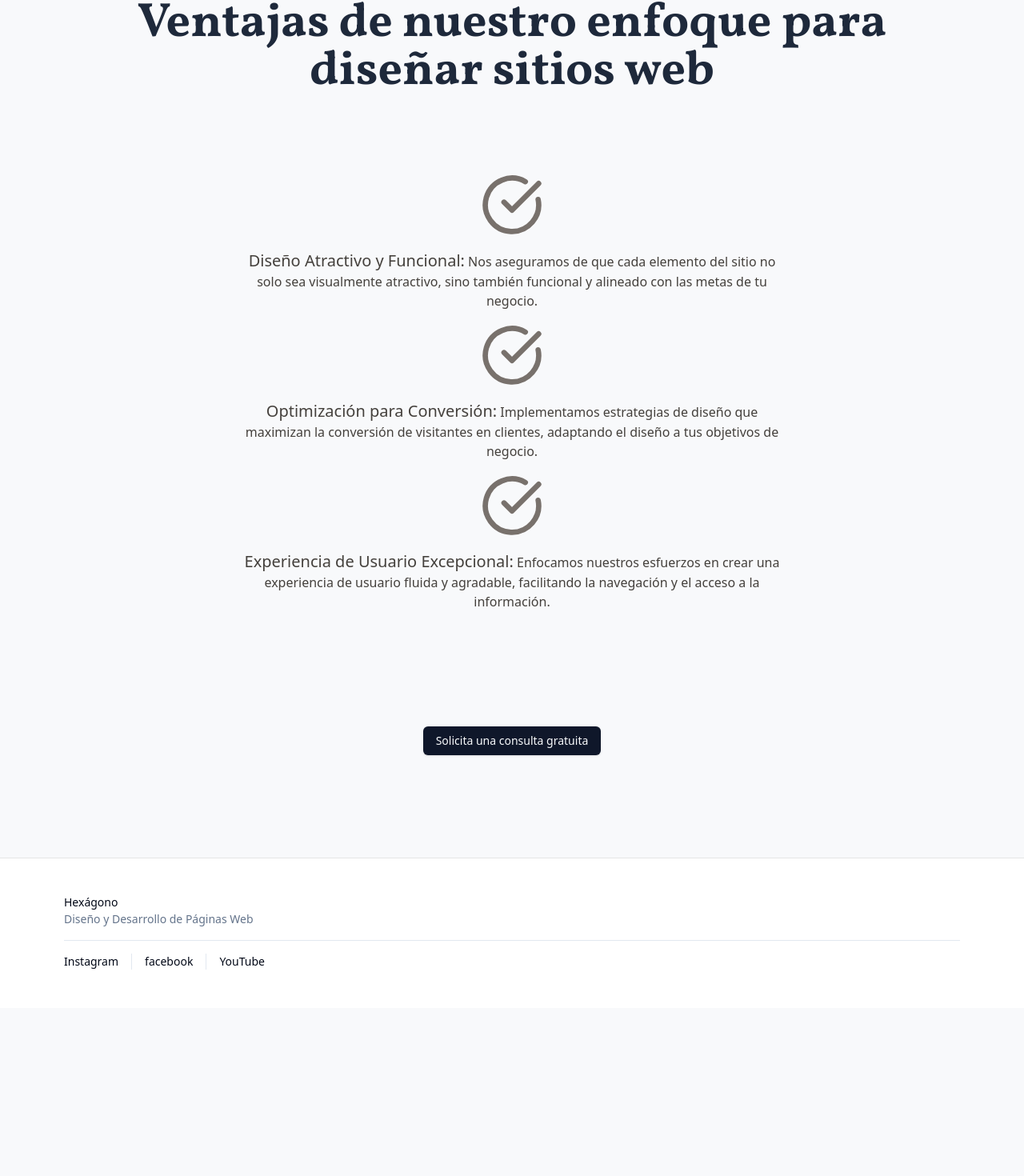
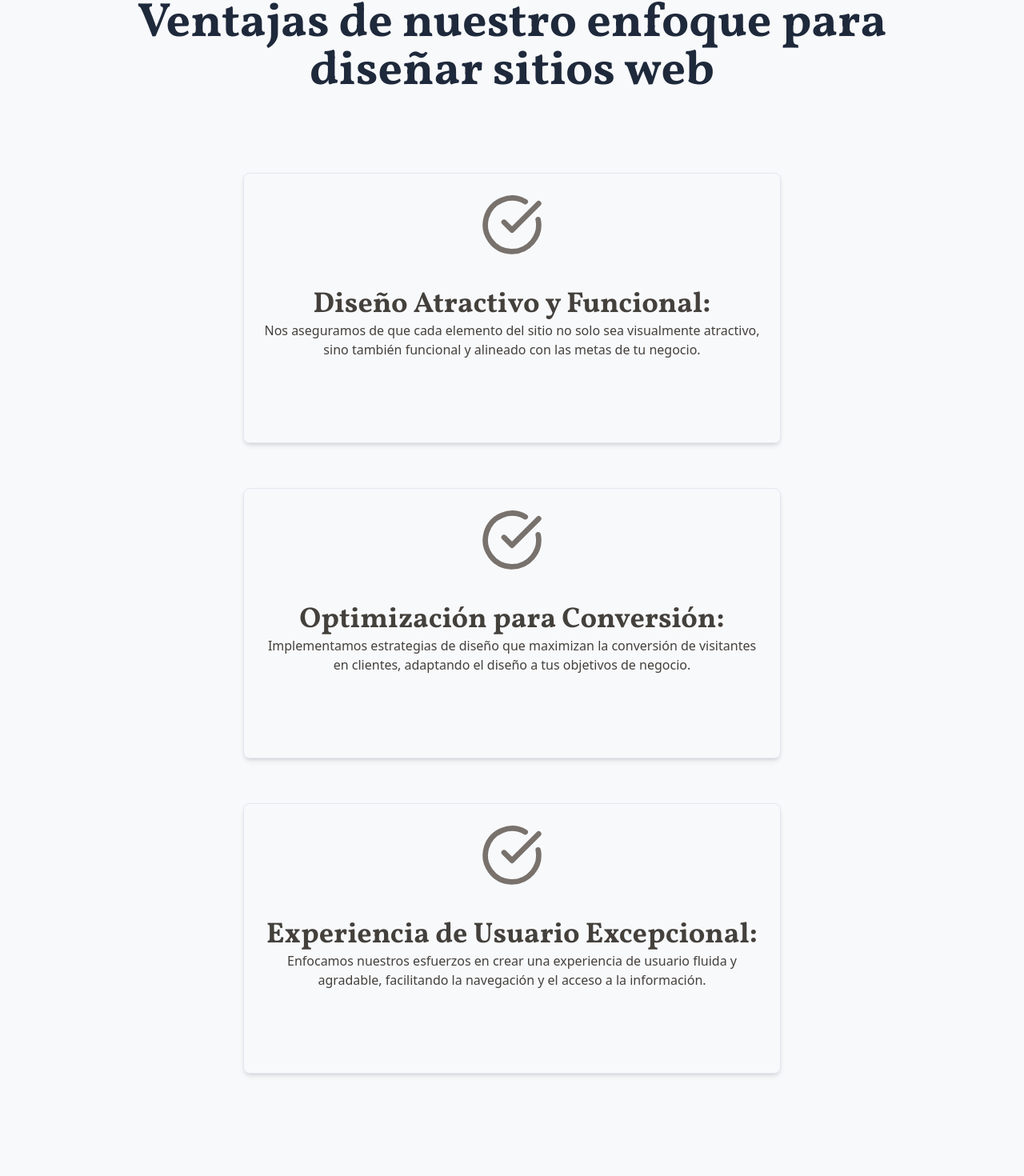
Before and after one commit to GRAMAPHENIA/sitio-oficial-hexagono, a Next.js app: page /diseno-web in a window 1280 px wide. Shown: the part 1278-2748 px from the top of the page at 80% size. Before the commit the page ends 2538 px from the top, so only its background shows below. Built offline with nearby package versions, Linux system fonts and the light colour scheme.

Commit message:
mods-cards-features

```diff
--- a/src/app/(routes)/seo/page.tsx
+++ b/src/app/(routes)/seo/page.tsx
@@ -16,7 +16,9 @@ const SEO = () => {
             SEO
           </h1>
           <p className="text-xl text-gray-600 dark:text-gray-300 max-w-3xl mx-auto mb-8">
-            Optimización para Motores de Búsqueda. Mejoramos la visibilidad de tu sitio web en los resultados de búsqueda, aumentando su tráfico y posicionamiento en Google y otros buscadores.
+            Optimización para Motores de Búsqueda. Mejoramos la visibilidad de
+            tu sitio web en los resultados de búsqueda, aumentando su tráfico y
+            posicionamiento en Google y otros buscadores.
           </p>
           <section className="mb-8">
             <Image
@@ -57,31 +59,44 @@ const SEO = () => {
           >
             Ventajas de nuestro enfoque para SEO
           </h2>
-          <ul className="flex flex-col list-none space-y-4 max-w-2xl items-center justify-center mx-auto py-12">
+          <ul className="flex flex-col list-none space-y-4 max-w-2xl items-center justify-center mx-auto py-12 gap-y-10">
+            <li className="text-stone-700 dark:text-stone-300 flex flex-col justify-center items-center p-6 shadow-md border border-slate-200 dark:border-slate-700 rounded-lg mx-4 lg:mx-0">
               <CheckCircle className="text-stone-500 h-20 w-20" />
-            <li className="text-stone-700 dark:text-stone-300">
-              <span className="text-stone-700 dark:text-stone-50 text-xl text-left">
+              <section className="pt-10 pb-20 ">
+                <span className={`${vollkorn.className} text-2xl lg:text-4xl font-extrabold text-stone-700 dark:text-stone-300 mb-6`}>
                   Mayor Visibilidad:
-              </span>{" "}
-              Aumentamos la presencia de tu sitio web en los motores de búsqueda,
-              lo que mejora significativamente su exposición y alcance.
+                </span>
+                <p>
+                  Aumentamos la presencia de tu sitio web en los motores de
+                  búsqueda, lo que mejora significativamente su exposición y
+                  alcance.
+                </p>
+              </section>
             </li>
+            <li className="text-stone-700 dark:text-stone-300 flex flex-col justify-center items-center p-6 shadow-md border border-slate-200 dark:border-slate-700 rounded-lg mx-4 lg:mx-0">
               <CheckCircle className="text-stone-500 h-20 w-20" />
-            <li className="text-stone-700 dark:text-stone-300">
-              <span className="text-stone-700 dark:text-stone-50 text-xl text-left">
+              <section className="pt-10 pb-20">
+                <span className={`${vollkorn.className} text-2xl lg:text-4xl font-extrabold text-stone-700 dark:text-stone-300 mb-6`}>
                   Incremento de Tráfico Orgánico:
-              </span>{" "}
+                </span>
+                <p>
                   Nuestras técnicas de SEO están diseñadas para atraer más
                   visitantes relevantes, mejorando el tráfico sin necesidad de
                   publicidad pagada.
-            </li>{" "}
+                </p>
+              </section>
+            </li>
+            <li className="text-stone-700 dark:text-stone-300 flex flex-col justify-center items-center p-6 shadow-md border border-slate-200 dark:border-slate-700 rounded-lg mx-4 lg:mx-0">
               <CheckCircle className="text-stone-500 h-20 w-20" />
-            <li className="text-stone-700 dark:text-stone-300">
-              <span className="text-stone-700 dark:text-stone-50 text-xl text-left">
+              <section className="pt-10 pb-20">
+                <span className={`${vollkorn.className} text-2xl lg:text-4xl font-extrabold text-stone-700 dark:text-stone-300 mb-6`}>
                   Optimización Continua:
-              </span>{" "}
+                </span>
+                <p>
                   Nos encargamos de actualizar y ajustar continuamente tu estrategia
                   de SEO para adaptarla a las nuevas tendencias y algoritmos.
+                </p>
+              </section>
             </li>
           </ul>
         </div>
--- a/src/components/custom/desarrollo-a-medida/custom-development.tsx
+++ b/src/components/custom/desarrollo-a-medida/custom-development.tsx
@@ -59,31 +59,43 @@ const CustomDevelopment = () => {
           >
             Ventajas de nuestro enfoque para el desarrollo a medida
           </h2>
-          <ul className="flex flex-col list-none space-y-4 max-w-2xl items-center justify-center mx-auto py-12">
+          <ul className="flex flex-col list-none space-y-4 max-w-2xl items-center justify-center mx-auto py-12 gap-y-10">
+            <li className="text-stone-700 dark:text-stone-300 flex flex-col justify-center items-center p-6 shadow-md border border-slate-200 dark:border-slate-700 rounded-lg mx-4 lg:mx-0">
               <CheckCircle className="text-stone-500 h-20 w-20" />
-            <li className="text-stone-700 dark:text-stone-300">
-              <span className="text-stone-700 dark:text-stone-50 text-xl text-left">
+              <section className="pt-10 pb-20">
+                <span className={`${vollkorn.className} text-2xl lg:text-4xl font-extrabold text-stone-700 dark:text-stone-300 mb-6`}>
                   Soluciones Adaptadas:
-              </span>{" "}
+                </span>
+                <p>
                   Cada funcionalidad es creada para satisfacer tus necesidades
                   específicas, asegurando que cada detalle esté alineado con tus
                   objetivos.
+                </p>
+              </section>
             </li>
+            <li className="text-stone-700 dark:text-stone-300 flex flex-col justify-center items-center p-6 shadow-md border border-slate-200 dark:border-slate-700 rounded-lg mx-4 lg:mx-0">
               <CheckCircle className="text-stone-500 h-20 w-20" />
-            <li className="text-stone-700 dark:text-stone-300">
-              <span className="text-stone-700 dark:text-stone-50 text-xl text-left">
+              <section className="pt-10 pb-20">
+                <span className={`${vollkorn.className} text-2xl lg:text-4xl font-extrabold text-stone-700 dark:text-stone-300 mb-6`}>
                   Escalabilidad y Flexibilidad:
-              </span>{" "}
-              Nuestros desarrollos permiten la expansión y adaptación conforme
-              a la evolución de tu negocio.
-            </li>{" "}
+                </span>
+                <p>
+                  Nuestros desarrollos permiten la expansión y adaptación
+                  conforme a la evolución de tu negocio.
+                </p>
+              </section>
+            </li>
+            <li className="text-stone-700 dark:text-stone-300 flex flex-col justify-center items-center p-6 shadow-md border border-slate-200 dark:border-slate-700 rounded-lg mx-4 lg:mx-0">
               <CheckCircle className="text-stone-500 h-20 w-20" />
-            <li className="text-stone-700 dark:text-stone-300">
-              <span className="text-stone-700 dark:text-stone-50 text-xl text-left">
+              <section className="pt-10 pb-20">
+                <span className={`${vollkorn.className} text-2xl lg:text-4xl font-extrabold text-stone-700 dark:text-stone-300 mb-6`}>
                   Integraciones Efectivas:
-              </span>{" "}
+                </span>
+                <p>
                   Implementamos integraciones con herramientas y sistemas existentes
                   para maximizar la eficiencia.
+                </p>
+              </section>
             </li>
           </ul>
         </div>
--- a/src/components/custom/design-web/DesignWeb.tsx
+++ b/src/components/custom/design-web/DesignWeb.tsx
@@ -59,39 +59,50 @@ const DesignWeb = () => {
           >
             Ventajas de nuestro enfoque para diseñar sitios web
           </h2>
-          <ul className="flex flex-col list-none space-y-4 max-w-2xl items-center justify-center mx-auto py-12">
+          <ul className="flex flex-col list-none space-y-4 max-w-2xl items-center justify-center mx-auto py-12 gap-y-10">
+            <li className="text-stone-700 dark:text-stone-300 flex flex-col justify-center items-center p-6 shadow-md border border-slate-200 dark:border-slate-700 rounded-lg mx-4 lg:mx-0">
               <CheckCircle className="text-stone-500 h-20 w-20" />
-            <li className=" text-stone-700 dark:text-stone-300">
-              <span className="text-stone-700 dark:text-stone-50 text-xl text-left">
+              <section className="pt-10 pb-20">
+                <span className={`${vollkorn.className} text-2xl lg:text-4xl font-extrabold text-stone-700 dark:text-stone-300 mb-6`}>
                   Diseño Atractivo y Funcional:
-              </span>{" "}
+                </span>
+                <p>
                   Nos aseguramos de que cada elemento del sitio no solo sea
-              visualmente atractivo, sino también funcional y alineado con las
-              metas de tu negocio.
+                  visualmente atractivo, sino también funcional y alineado con
+                  las metas de tu negocio.
+                </p>
+              </section>
             </li>
+            <li className="text-stone-700 dark:text-stone-300 flex flex-col justify-center items-center p-6 shadow-md border border-slate-200 dark:border-slate-700 rounded-lg mx-4 lg:mx-0">
               <CheckCircle className="text-stone-500 h-20 w-20" />
-            <li className=" text-stone-700 dark:text-stone-300">
-              <span className="text-stone-700 dark:text-stone-50 text-xl text-left">
+              <section className="pt-10 pb-20">
+                <span className={`${vollkorn.className} text-2xl lg:text-4xl font-extrabold text-stone-700 dark:text-stone-300 mb-6`}>
                   Optimización para Conversión:
-              </span>{" "}
-              Implementamos estrategias de diseño que maximizan la conversión de
-              visitantes en clientes, adaptando el diseño a tus objetivos de
-              negocio.
-            </li>{" "}
+                </span>
+                <p>
+                  Implementamos estrategias de diseño que maximizan la
+                  conversión de visitantes en clientes, adaptando el diseño a
+                  tus objetivos de negocio.
+                </p>
+              </section>
+            </li>
+            <li className="text-stone-700 dark:text-stone-300 flex flex-col justify-center items-center p-6 shadow-md border border-slate-200 dark:border-slate-700 rounded-lg mx-4 lg:mx-0">
               <CheckCircle className="text-stone-500 h-20 w-20" />
-            <li className=" text-stone-700 dark:text-stone-300">
-              <span className="text-stone-700 dark:text-stone-50 text-xl text-left">
+              <section className="pt-10 pb-20">
+                <span className={`${vollkorn.className} text-2xl lg:text-4xl font-extrabold text-stone-700 dark:text-stone-300 mb-6`}>
                   Experiencia de Usuario Excepcional:
-              </span>{" "}
-              Enfocamos nuestros esfuerzos en crear una experiencia de usuario
-              fluida y agradable, facilitando la navegación y el acceso a la
-              información.
+                </span>
+                <p>
+                  Enfocamos nuestros esfuerzos en crear una experiencia de
+                  usuario fluida y agradable, facilitando la navegación y el
+                  acceso a la información.
+                </p>
+              </section>
             </li>
           </ul>
         </div>
 
         {/* CTA Final */}
-
         <Button>Solicita una consulta gratuita</Button>
       </div>
     </section>
```
Lines whose indentation alone changed are shown as unchanged.
